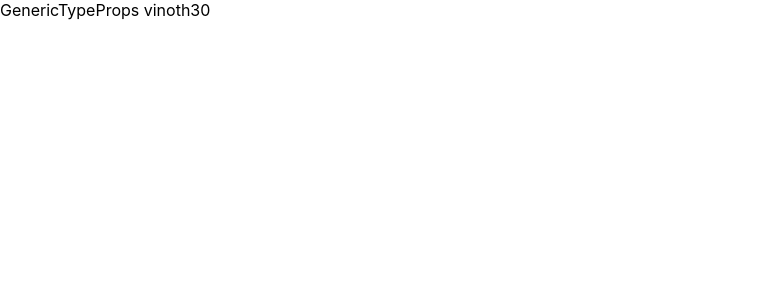
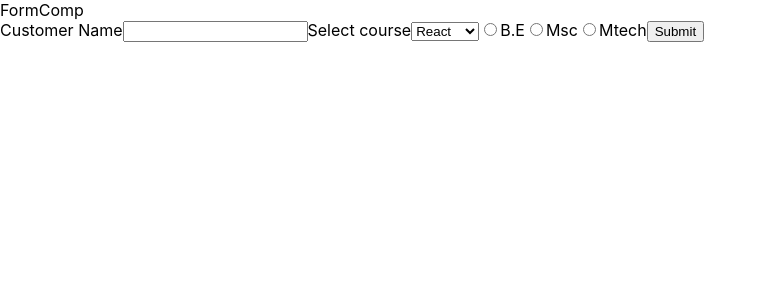
Before and after one commit to Vmadhavan2310/react_typescript, a React (Create React App) app: page / in a window 1280 px wide. Shown: the top 300 px of the page, without its empty margins (0-766 px from the left). Built offline with nearby package versions, Linux system fonts and the light colour scheme.

Commit message:
Forms,Generic props with Hooks

```diff
--- a/src/App.tsx
+++ b/src/App.tsx
@@ -18,6 +18,9 @@ import ClassComps from './Components/New Notes/ClassComps';
 import FuncChildComp from './Components/New Notes/FuncChildComp';
 import TestComp from './Components/New Notes/TestComp';
 import GenericTypeProps from './Components/New Notes/GenericTypeProps';
+import HookProps from './Components/New Notes/HookProps';
+import NewReducerHook from './Components/New Notes/NewReducerHook';
+import FormComp from './Components/New Notes/FormComp';
 function App() {
   const person={
     firstName:"Bruce",
@@ -26,14 +29,17 @@ function App() {
 
   const personArr=[
     {
+      id:1,
       name:"vinoth",
       age:28
     },
     {
+      id:2,
       name:"madhavan",
       age:27
     },
     {
+      id:3,
       name:"Yash",
       age:24
     }
@@ -62,7 +68,10 @@ function App() {
         <TestComp/>
       </FunctionalComp> */}
       {/* <ClassComps batman={person}/> */}
-      <GenericTypeProps name='vinoth' age={30}/>
+      {/* <GenericTypeProps person={personArr}/> */}
+      {/* <HookProps/> */}
+      {/* <NewReducerHook/> */}
+      <FormComp/>
      </div>
   );
 }
--- /dev/null
+++ b/src/Components/New Notes/FormComp.tsx
@@ -0,0 +1,45 @@
+import React, { useState } from 'react'
+
+function FormComp() {
+    const [inputValue,setInput]=useState<string>("");
+    const [selectValue,setSelect]=useState<string>("React")
+    const [degree,setDegree]=useState('Choose any')
+
+    const handleChange=(e:React.ChangeEvent<HTMLInputElement>)=>{
+        setInput(e.target.value)
+    }
+    const selectChange=(e:React.ChangeEvent<HTMLSelectElement>)=>{
+        setSelect(e.target.value)
+    }
+    const radioChange=(e:React.ChangeEvent<HTMLInputElement>)=>{
+        setDegree(e.target.value)
+    }
+    const submitForm=(event:React.FormEvent<HTMLFormElement>)=>{
+        event.preventDefault()
+        console.log(`Input value ${inputValue} & Select value ${selectValue} & degree ${degree}`)
+    }
+  return (
+    <>
+    <div>FormComp</div>
+    <form onSubmit={submitForm}>
+        <label htmlFor="inputField">Customer Name</label>
+        <input type='text' value={inputValue} onChange={(e)=>handleChange(e)} id='inputField'/>
+        <label htmlFor="course">Select course</label>
+        <select name="course" id="course" value={selectValue} onChange={selectChange}>
+            <option value="React">React</option>
+            <option value="Angular">Angular</option>
+            <option value="Vue JS">Vue JS</option>
+        </select>
+        <input type="radio" value="B.E" id='B.E' name='degree' checked={degree == "B.E"} onChange={(e)=>radioChange(e)}/>
+        <label htmlFor="degree">B.E</label>
+        <input type="radio" value="Msc" id='Msc' name='degree' checked={degree == "Msc"} onChange={(e)=>radioChange(e)}/>
+        <label htmlFor="degree">Msc</label>
+        <input type="radio" value="Mtech" id='Mtech' name='degree' checked={degree == "Mtech"} onChange={(e)=>radioChange(e)}/>
+        <label htmlFor="degree">Mtech</label>
+        <button type='submit'>Submit</button>
+    </form>
+    </>
+  )
+}
+
+export default FormComp
--- a/src/Components/New Notes/GenericTypeProps.tsx
+++ b/src/Components/New Notes/GenericTypeProps.tsx
@@ -1,11 +1,13 @@
 import React from 'react'
 type genericProps<T>={
-    name:string
-    age:number
+    person:T[]
 }
-const GenericTypeProps=<T extends number>({name,age}:genericProps<T>)=>{
+const GenericTypeProps=<T extends {id:number,name:string,age:number}>(props:genericProps<T>)=>{
   return (
-    <div>GenericTypeProps {name}{age}</div>
+    <>
+    {props.person.map(item=><div key={item.id}>{item.name} {item.age}</div>)}
+    <div>GenericTypeProps</div>
+    </>
   )
 }
 
--- /dev/null
+++ b/src/Components/New Notes/HookProps.tsx
@@ -0,0 +1,19 @@
+import React, { useEffect, useState } from 'react'
+type hookProp={
+    name?:string
+}
+function HookProps() {
+    const [value,setValue]=useState<hookProp>({})
+    useEffect(()=>{
+       setTimeout(()=>{
+        setValue({name:"vinoth"})
+       },2000)
+    },[])
+  return (
+    <>
+    <div>HookProps {value.name}</div>
+    </>
+  )
+}
+
+export default HookProps
--- /dev/null
+++ b/src/Components/New Notes/NewReducerHook.tsx
@@ -0,0 +1,43 @@
+import React, { useReducer } from 'react'
+type reducerState={
+    cake:number
+    ice:number
+}
+type reducerActionType={
+type:'BUY_CAKE' | 'BUY_ICE'
+payload:number
+}
+function NewReducerHook() {
+    const intialState={
+        cake:50,
+        ice:100
+    }
+
+    const reducer=(state:reducerState=intialState,action:reducerActionType)=>{
+        switch(action.type){
+            case 'BUY_CAKE':
+                return {
+                    ...state,
+                    cake:state.cake-action.payload
+                }
+            case 'BUY_ICE':
+                return {
+                    ...state,
+                    ice:state.ice-action.payload
+                }
+            default:
+                return state
+        }
+    }
+    const [state,dispatch]=useReducer(reducer,intialState);
+  return (
+    <>
+    <div>NewReducerHook Cake:{state.cake} ICe:- {state.ice}</div>
+    <button onClick={()=>dispatch({type:'BUY_CAKE',payload:5})}>Buy Cake</button>
+    <button onClick={()=>dispatch({type:'BUY_ICE',payload:2})}>Buy Ice</button>
+    <button id='test'>Test</button>
+    </>
+  )
+}
+
+export default NewReducerHook
```
